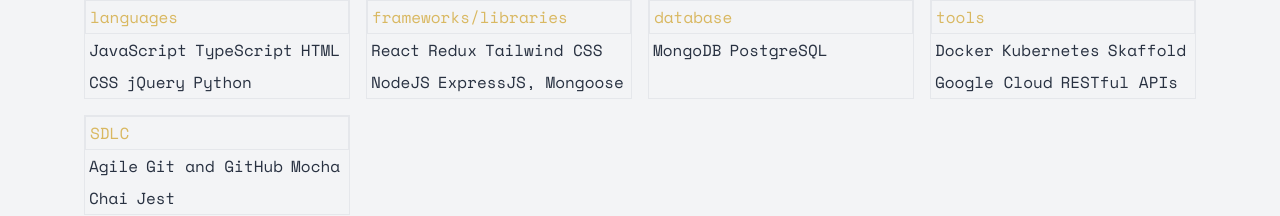
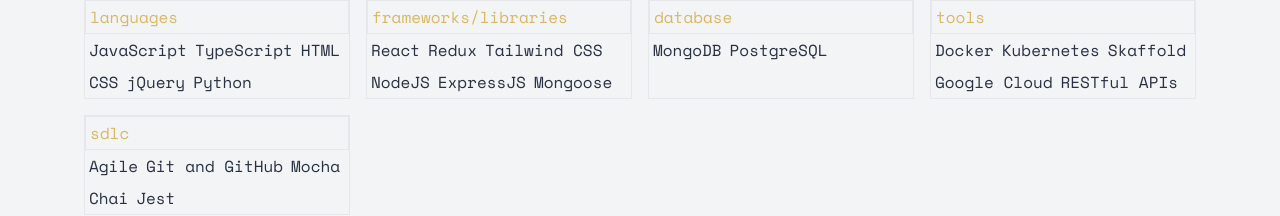
Before and after one commit to nimscodes/nimscodes, a React (Vite) app: page /about in a window 1280 px wide. Shown: the part 723-939 px from the top of the page. Built offline with nearby package versions, Linux system fonts and the light colour scheme.

Commit message:
sdlc changed

```diff
--- a/src/components/AboutPage.jsx
+++ b/src/components/AboutPage.jsx
@@ -9,7 +9,7 @@ const AboutPage = () => {
     },
     {
       label: 'frameworks/libraries',
-      list: ['React', 'Redux', 'Tailwind CSS', 'NodeJS', 'ExpressJS, Mongoose'],
+      list: ['React', 'Redux', 'Tailwind CSS', 'NodeJS', 'ExpressJS', 'Mongoose'],
     },
 
     { label: 'database', list: ['MongoDB', 'PostgreSQL'] },
@@ -24,7 +24,7 @@ const AboutPage = () => {
       ],
     },
     {
-      label: 'SDLC',
+      label: 'sdlc',
       list: ['Agile', 'Git and GitHub', 'Mocha', 'Chai', 'Jest'],
     },
   ];
```
